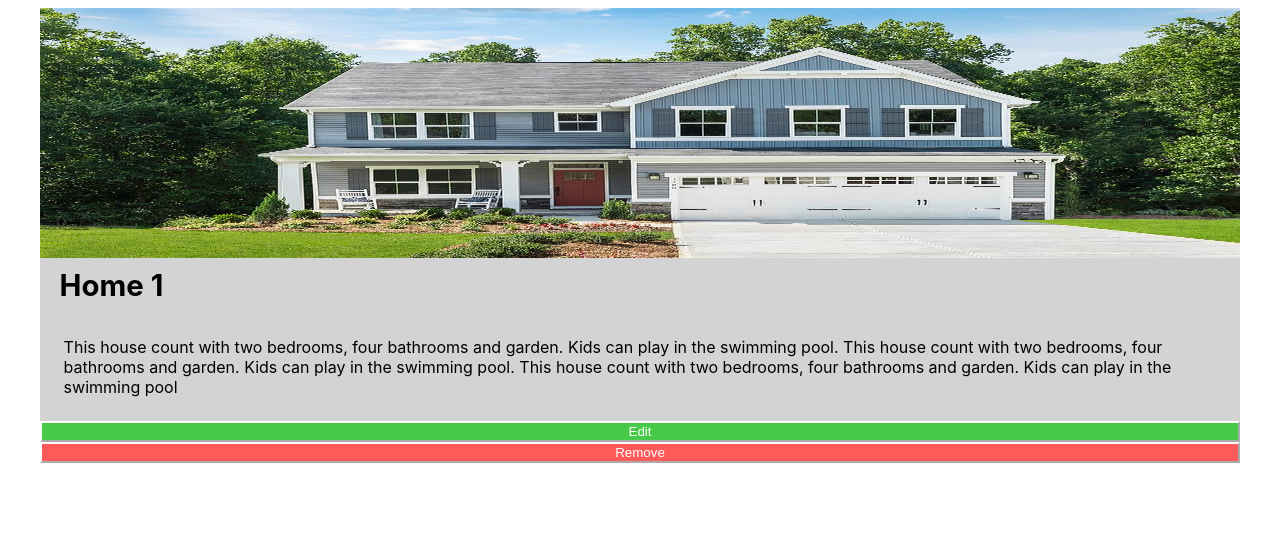
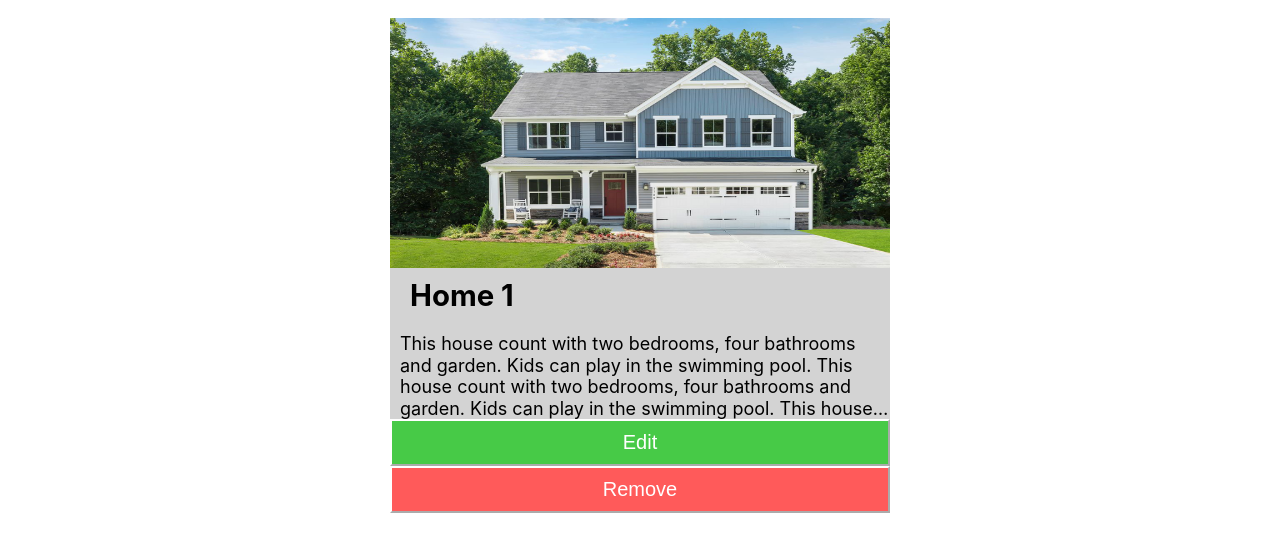
Before and after one commit to FranciscoJavierMartin/Home-holidays-mobile, a Vue app: page / in a window 1280 px wide. Shown: the top 552 px of the page. Built offline with nearby package versions, Linux system fonts and the light colour scheme.

Commit message:
Text ellipsis added

```diff
--- a/src/components/HomeItemList.vue
+++ b/src/components/HomeItemList.vue
@@ -2,7 +2,9 @@
   <div class="card">
     <img src="../assets/home.jpg" alt="Home image" class="home-image" />
     <h2 class="title">{{ home.name }}</h2>
-    <p class="description">{{ home.description }}</p>
+    <div class="description">
+      <p>{{ home.description }}</p>
+    </div>
     <button class="button edit-button" @click="clickEdit">
       Edit
     </button>
@@ -35,14 +37,38 @@ export default {
 </script>
 
 <style lang="scss" scoped>
+@mixin ellipsis-multiline(
+  $font-size,
+  $line-height,
+  $lines-to-show,
+  $margin: '0'
+) {
+  $height-calc: $font-size * $line-height * $lines-to-show;
+  display: block;
+  display: -webkit-box;
+  font-size: $font-size * 1px;
+  line-height: $line-height;
+  max-height: ($height-calc + $margin) * 1px;
+  overflow: hidden;
+  position: relative;
+  text-overflow: ellipsis;
+  -webkit-line-clamp: $lines-to-show;
+  -webkit-box-orient: vertical;
+
+  p:not(:first-of-type) {
+    display: none;
+  }
+}
+
 .card {
+  max-width: 500px;
+  margin: 10px auto;
   width: 95%;
   display: flex;
   flex-direction: column;
   background-color: lightgray;
   font-family: -apple-system, BlinkMacSystemFont, 'Segoe UI', Roboto, Oxygen,
     Ubuntu, Cantarell, 'Open Sans', 'Helvetica Neue', sans-serif;
-  margin: auto;
 }
 
 .home-image {
@@ -58,13 +84,20 @@ export default {
 }
 
 .description {
+  p {
+    margin: 10px 0;
+  }
   margin: 0;
-  padding: 2%;
+  padding-left: 2%;
+  @include ellipsis-multiline(18, 1.2, 4, 10);
 }
 
 .button {
   color: white;
   border-color: white;
+  padding-top: 10px;
+  padding-bottom: 10px;
+  font-size: 15pt;
 }
 
 .edit-button {
```
